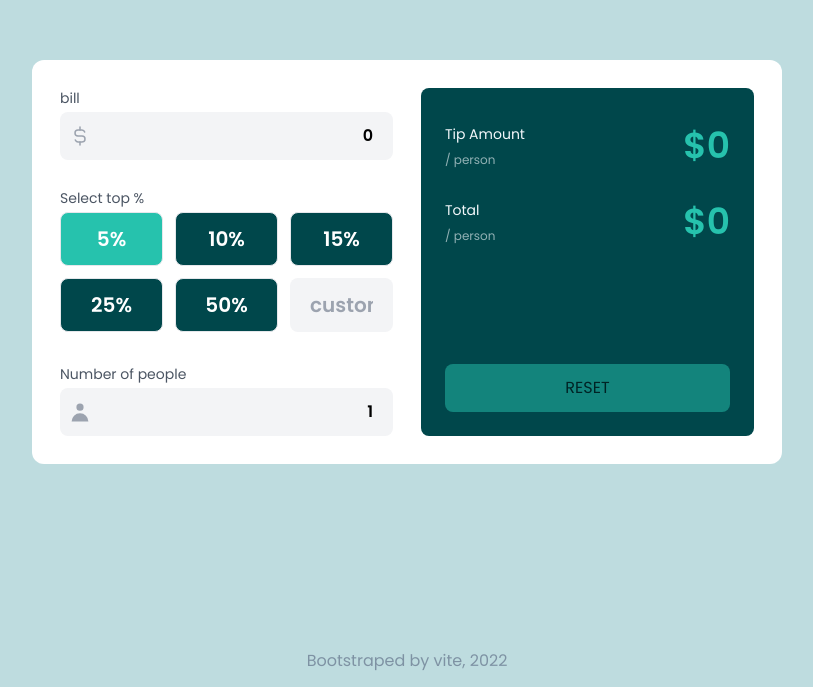
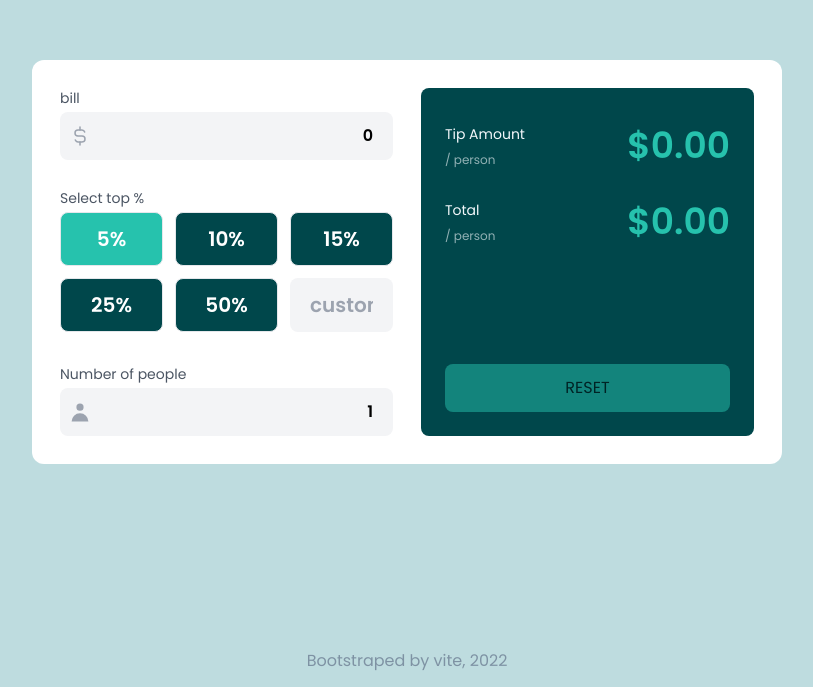
Before and after one commit to nafasebra/tip-calculator-reactts, a React (Vite) app: page / in a window 1280 px wide. Shown: the part 113-800 px from the top of the page, without its empty margins (233-1046 px from the left). Built offline with nearby package versions, Linux system fonts and the light colour scheme.

Commit message:
add condition when total and tipamount is zero

```diff
--- a/src/components/CardContainer.tsx
+++ b/src/components/CardContainer.tsx
@@ -28,8 +28,8 @@ function CardContainer() {
 
     if (price > 0 && numOfPeople >= 1) {
       setDisableButton(false);
-      let amount = (price * tip / 100) / numOfPeople;
-      let total = (price / numOfPeople) + amount;
+      let amount = (price * tip) / 100 / numOfPeople;
+      let total = price / numOfPeople + amount;
       setTipAmount(parseFloat(amount.toFixed(2)));
       setTotal(parseFloat(total.toFixed(2)));
     }
@@ -68,7 +68,7 @@ function CardContainer() {
               <p className="opacity-60 text-xs">/ person</p>
             </div>
             <h2 className="font-bold text-greenc-200 text-4xl">
-              {`$${tipAmount}`}
+              {`$${tipAmount === 0 ? tipAmount + ".00" : tipAmount}`}
             </h2>
           </div>
           <div className="flex items-center justify-between">
@@ -77,14 +77,16 @@ function CardContainer() {
               <p className="opacity-60 text-xs">/ person</p>
             </div>
             <h2 className="font-bold text-greenc-200 text-4xl">
-              {`$${total}`}
+              {`$${total === 0 ? total + ".00" : total}`}
             </h2>
           </div>
         </div>
         <button
           onClick={ResetData}
           disabled={disableButton}
-          className={`uppercase block py-3 bg-greenc-200 text-black rounded-lg hover:bg-greenc-100 ${disableButton ? 'opacity-50' : 'opacity-100'}`}
+          className={`uppercase block py-3 bg-greenc-200 text-black rounded-lg hover:bg-greenc-100 ${
+            disableButton ? "opacity-50" : "opacity-100"
+          }`}
         >
           RESET
         </button>
```
Also changed, not shown: 1 other file (tests, documents, lock files or other folders).
